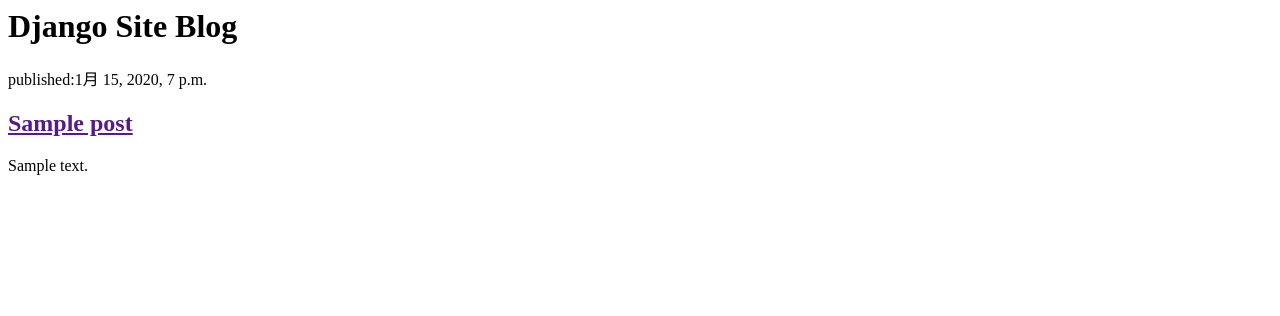
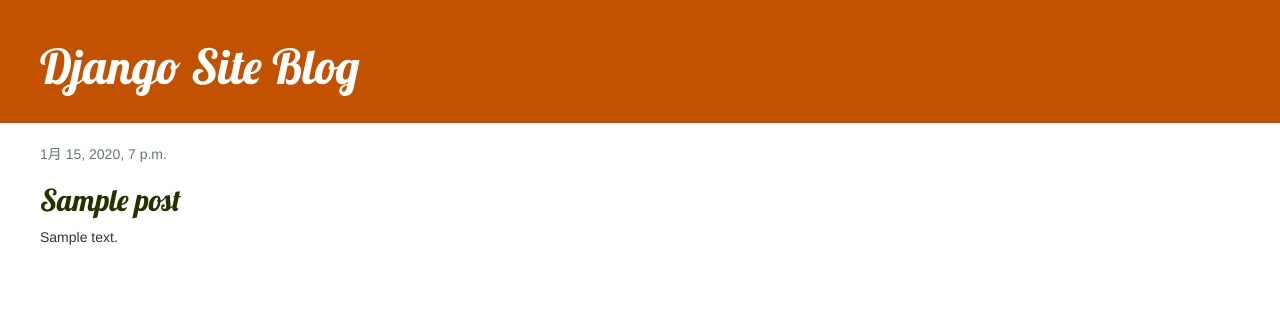
Before and after one commit to Nishiro-Gucci/my-first-blog, a Django app: page / in a window 1280 px wide. Shown: the top 316 px of the page. Run offline with Django 3.2, Linux system fonts and the light colour scheme; tables that the repository leaves empty hold one stand-in row (values such as "Sample post"); some libraries are stand-ins or nearby versions.

Commit message:
blog page detail

```diff
--- /dev/null
+++ b/blog/static/css/blog.css
@@ -0,0 +1,46 @@
+.page-header{
+  background-color:#C25100;
+  margin-top:0;
+  padding:20px 20px 20px 40px;
+}
+
+.page-header h1,.page-header h1 a,.page-header h1 a:visited,.page-header h1 a:active{
+  color:#ffffff;
+  font-size:36pt;
+  text-decoration: none;
+}
+
+.content{
+  margin-left: 40px;
+}
+
+h1,h2,h3,h4{
+  font-family: 'Lobster',cursive;
+}
+
+.date{
+  color: #667777;
+}
+
+.save{
+  float:right;
+}
+
+.post-form textarea,.post-form input{
+  width:100%;
+}
+
+.top-menu:hover,.top-menu:visited{
+  color: #ffffff;
+  float:right;
+  font-size: 52pt;
+  margin-right:20px;
+}
+
+.post{
+  margin-bottom:70px;
+}
+
+.post h2 a,.post h2 a:visited{
+  color: #233300;
+}
--- /dev/null
+++ b/blog/templates/blog/base.html
@@ -0,0 +1,24 @@
+{% load static %}
+<html>
+  <head>
+    <link rel="stylesheet" href="//maxcdn.bootstrapcdn.com/bootstrap/3.2.0/css/bootstrap.min.css">
+    <link rel="stylesheet" href="//maxcdn.bootstrapcdn.com/bootstrap/3.2.0/css/bootstrap-theme.min.css">
+    <link href="//fonts.googleapis.com/css?family=Lobster&subset=latin,latin-ext" rel="stylesheet" type="text/css">
+    <link rel="stylesheet" href="{% static 'css/blog.css' %}">
+
+    <title>Django Site blog</title>
+  </head>
+  <body>
+    <div class="page-header">
+      <h1><a href="">Django Site Blog</a></h1>
+    </div>
+<div class="content container">
+  <div class="row">
+    <div class="col=md-8">
+    {% block content %}
+    {% endblock %}
+   </div>
+  </div>
+</div>
+</body>
+</html>
--- a/blog/templates/blog/post_list.html
+++ b/blog/templates/blog/post_list.html
@@ -1,18 +1,12 @@
-<html>
-  <head>
-    <title>Django Site blog</title>
-  </head>
-  <body>
-    <div>
-      <h1><a= herf="/">Django Site Blog</a></h>
-    </div>
-{% for post in posts %}
-  <div><p>published:{{post.published_date}}<p/>
-    <h2><a href="">{{post.title}}</a></h2>
-    <p>{{post.text|linebreaksbr}}</p>
-  </div>
-
-{% endfor %}
-
-</body>
-</html>
+{% extends 'blog/base.html' %}
+{% block content %}
+ {% for post in posts %}
+  <div class="post">
+     <div class="date">
+       {{post.published_date}}
+     </div>
+     <h2><a href="{% url 'post_detail' pk=post.pk %}">{{post.title}}</a></h2>
+     <p>{{post.text|linebreaksbr}}</p>
+   </div>
+ {% endfor %}
+{% endblock %}
--- a/blog/urls.py
+++ b/blog/urls.py
@@ -4,4 +4,5 @@ from . import views
 
 urlpatterns = [
     path('',views.post_list,name='post_list'),
+    path('post/<int:pk>/',views.post_detail,name='post_detail'),
 ]
--- a/blog/views.py
+++ b/blog/views.py
@@ -1,9 +1,13 @@
-from django.shortcuts import render
+from django.shortcuts import render, get_object_or_404
 from django.utils import timezone
 from .models import Post
+
 
 def post_list(request):
     posts = Post.objects.filter(published_date__lte=timezone.now()).order_by('published_date')
     return render(request,'blog/post_list.html',{'posts':posts})
+def post_detail(request, pk):
+    post = get_object_or_404(Post, pk=pk)
+    return render(request,'blog/post_detail.html',{'post':post})
 
 # Create your views here.
```
Also changed, not shown: blog/templates/blog/post_detail.html (added, +12 -0 lines).
